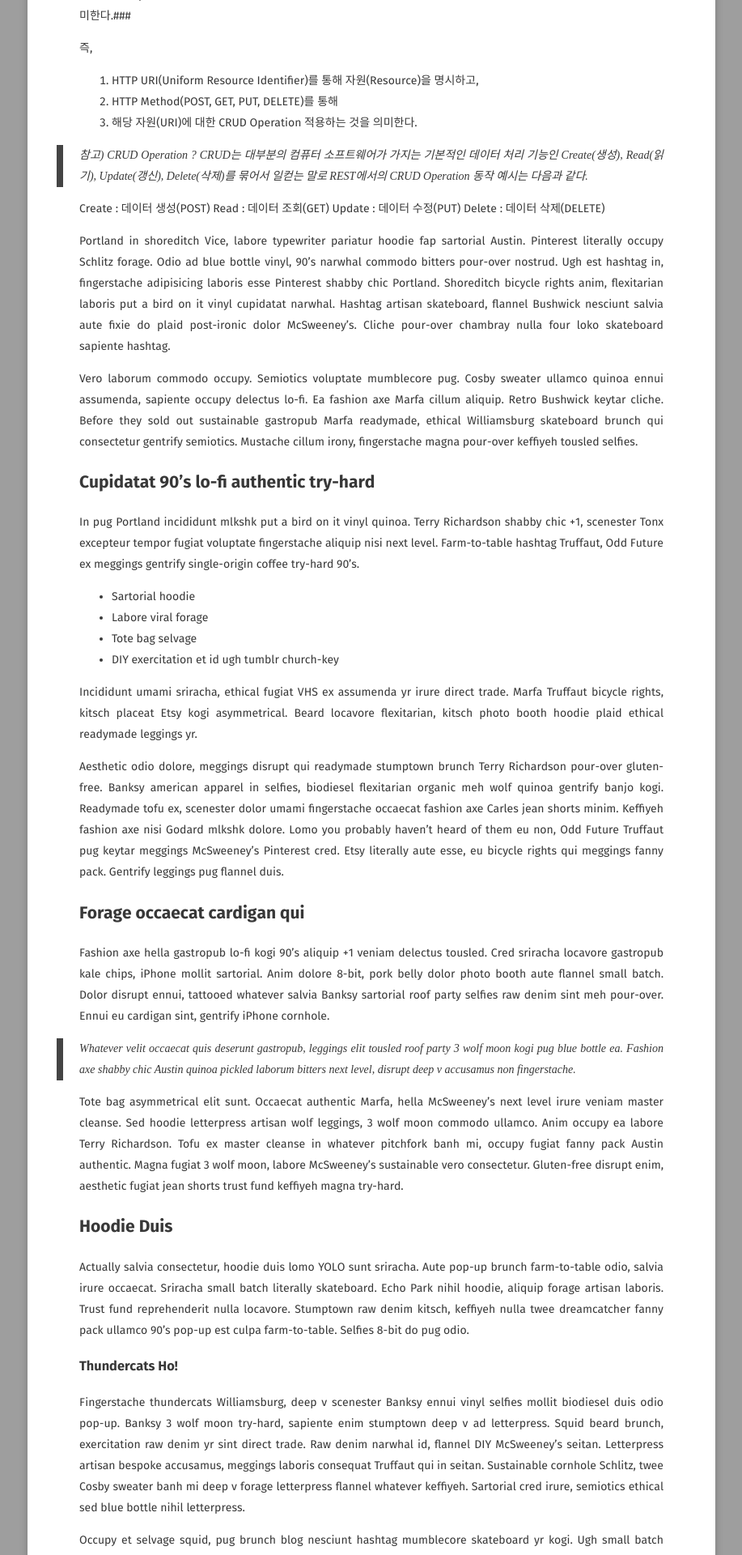
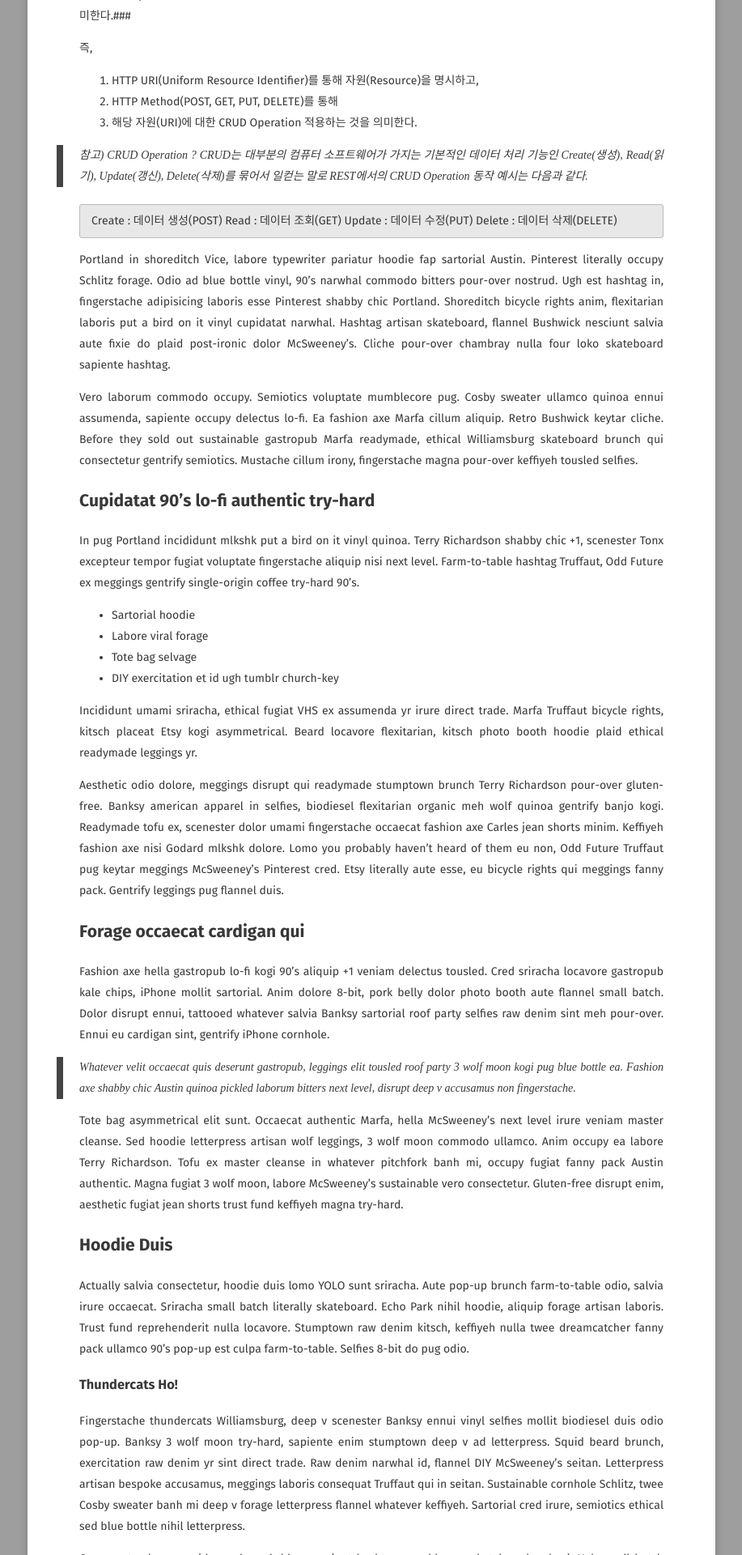
Before and after one commit to GayeonYoon/GayeonYoon.github.io, a Jekyll site: the page built from _posts/2021-07-04-RESTAPI-POST_1.md, in a window 1280 px wide. Shown: the part 489-2409 px from the top of the page at 81% size, without its empty margins (181-1098 px from the left). Built offline with Jekyll 4.4.1, drawn with Linux system fonts in a browser that asks for light colours; some web fonts are replaced; comment, search, counter and statistics services are not loaded.

Commit message:
Update 2021-07-04-RESTAPI-POST_1.md

```diff
--- a/_posts/2021-07-04-RESTAPI-POST_1.md
+++ b/_posts/2021-07-04-RESTAPI-POST_1.md
@@ -23,12 +23,12 @@ REST API란 REST를 기반으로 만들어진 API를 의미한다.
  CRUD는 대부분의 컴퓨터 소프트웨어가 가지는 기본적인 데이터 처리 기능인 Create(생성), Read(읽기), Update(갱신), Delete(삭제)를 묶어서 일컫는 말로
 REST에서의 CRUD Operation 동작 예시는 다음과 같다.
 
-
+{: .notice}
 Create : 데이터 생성(POST)
 Read : 데이터 조회(GET)
 Update : 데이터 수정(PUT)
 Delete : 데이터 삭제(DELETE)
-
+{: .notice}
 
 
 
```
